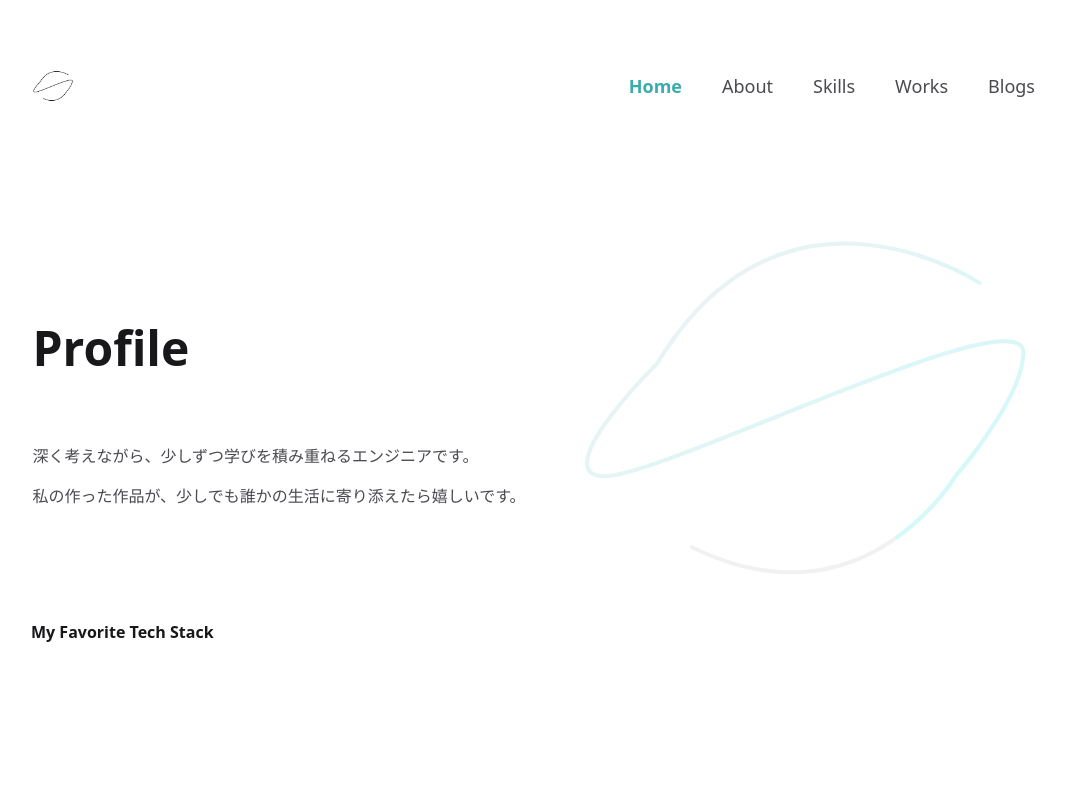
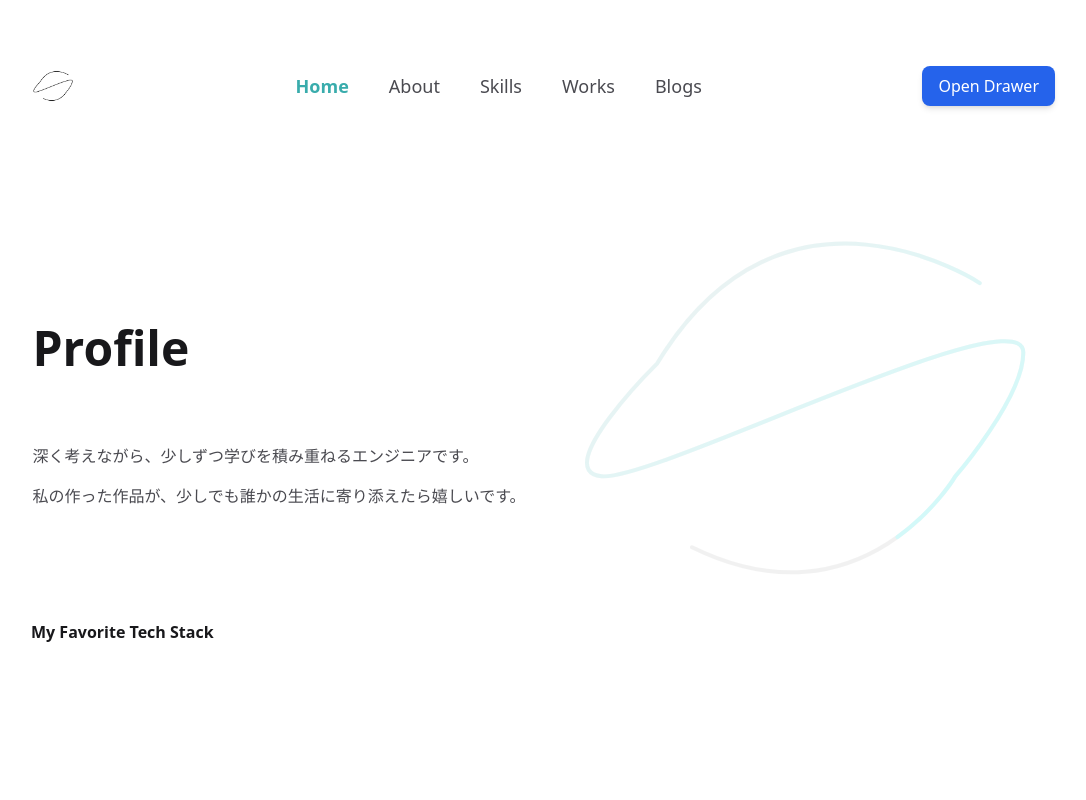
Before and after one commit to shikano35/portfolio-2024, a Next.js app: page / in a window 1280 px wide. Shown: the top 800 px of the page, without its empty margins (97-1183 px from the left). Built offline with nearby package versions, Linux system fonts and the light colour scheme.

Commit message:
style: fine-tune Header and Footer Nav design

```diff
--- a/src/app/page.tsx
+++ b/src/app/page.tsx
@@ -9,7 +9,7 @@ export default function Home() {
           <h1 className="text-4xl md:text-5xl font-semibold text-primary text-center md:text-start">
             Profile
           </h1>
-          <p className="text-start md:text-start mt-16 text-muted-foreground text-sm leading-8 md:text-base md:leading-10">
+          <p className="text-start sm:text-center md:text-start mt-16 text-muted-foreground text-sm leading-8 md:text-base md:leading-10">
             深く考えながら、少しずつ学びを積み重ねるエンジニアです。
             <br />
             私の作った作品が、少しでも誰かの生活に寄り添えたら嬉しいです。
--- a/src/components/LinksNav/index.tsx
+++ b/src/components/LinksNav/index.tsx
@@ -41,7 +41,7 @@ export function LinksNav({
             key={item.label}
             label={item.label}
             href={item.href}
-            className="text-base"
+            className="text-base  px-2 mx-3"
             activeClassName={activeClassName}
             hoverClassName={hoverClassName}
           />
--- a/src/layouts/Header/index.tsx
+++ b/src/layouts/Header/index.tsx
@@ -8,11 +8,15 @@ export function Header() {
     <header>
       <nav>
         <div className="flex justify-between items-center mx-auto max-w-7xl py-16 px-16 md:px-32">
-          <Link href="/" className="flex items-center gap-8" aria-label="Home">
-            <Logo alt="My Logo" width={44} height={44} />
-          </Link>
-          <Nav />
-          <div className="md:hidden">
+          <div className="flex items-center w-full justify-between">
+            <Link
+              href="/"
+              className="flex items-center gap-8"
+              aria-label="Home"
+            >
+              <Logo alt="My Logo" width={44} height={44} />
+            </Link>
+            <Nav />
             <NavDrawer />
           </div>
         </div>
--- a/src/layouts/Nav/NavItem/index.tsx
+++ b/src/layouts/Nav/NavItem/index.tsx
@@ -10,6 +10,7 @@ export type NavItemProps = {
   className?: string;
   activeClassName?: string;
   hoverClassName?: string;
+  onClick?: () => void;
 };
 
 export function NavItem({
@@ -18,20 +19,28 @@ export function NavItem({
   className,
   activeClassName = "font-semibold text-highlight",
   hoverClassName = "hover:text-highlight",
+  onClick,
 }: NavItemProps) {
   const segment = useSelectedLayoutSegment();
   const isActive =
     (segment === null && href === "/") ||
     segment === href.replace(/^\//, "").toLowerCase();
 
+  const handleClick = () => {
+    if (onClick) {
+      setTimeout(onClick, 200);
+    }
+  };
+
   return (
     <Link
       href={href}
       className={cn(
-        "relative block px-2 py-2 mx-3 transition-colors delay-50",
+        "relative block py-2 transition-colors delay-50",
         className,
         isActive ? activeClassName : `text-muted-foreground ${hoverClassName}`
       )}
+      onClick={handleClick}
     >
       <span>{label}</span>
     </Link>
--- a/src/layouts/Nav/index.tsx
+++ b/src/layouts/Nav/index.tsx
@@ -35,7 +35,7 @@ export function Nav({
             key={item.label}
             label={item.label}
             href={item.href}
-            className="text-lg"
+            className="text-lg px-2 mx-3"
             activeClassName={activeClassName}
             hoverClassName={hoverClassName}
           />
```
